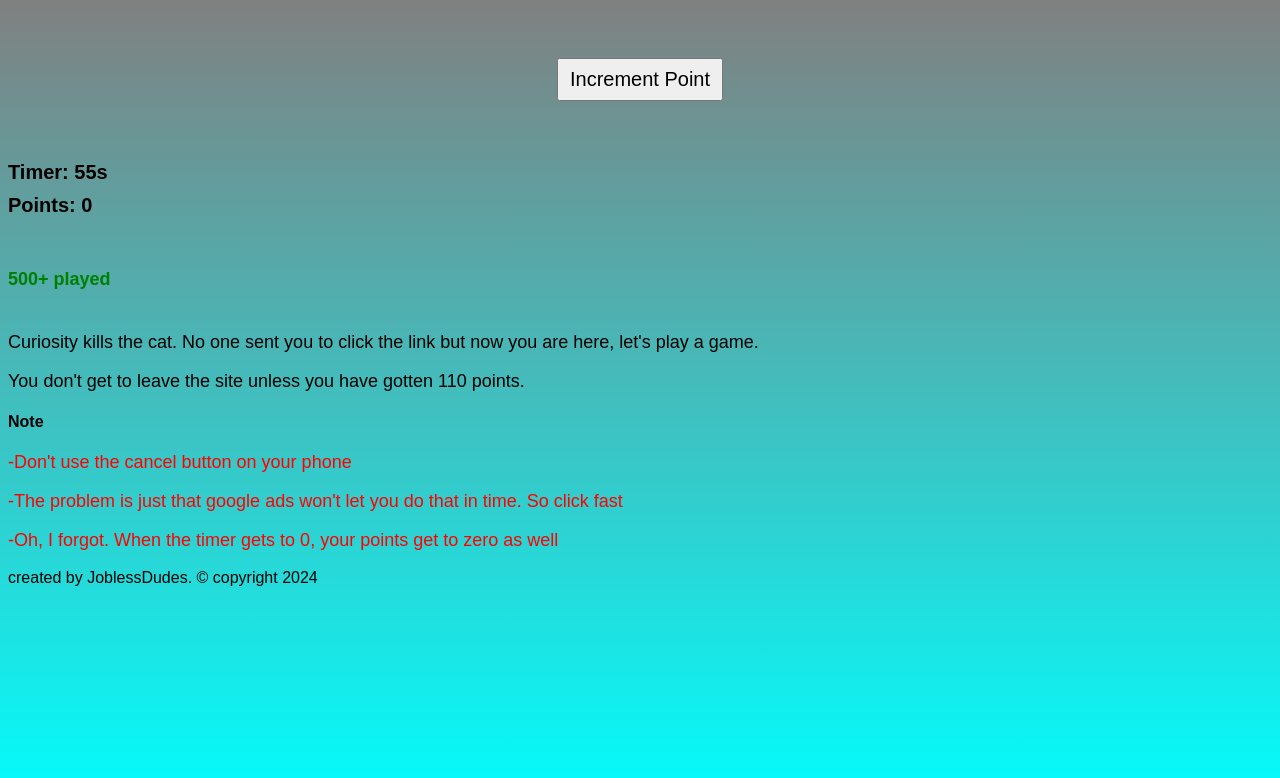
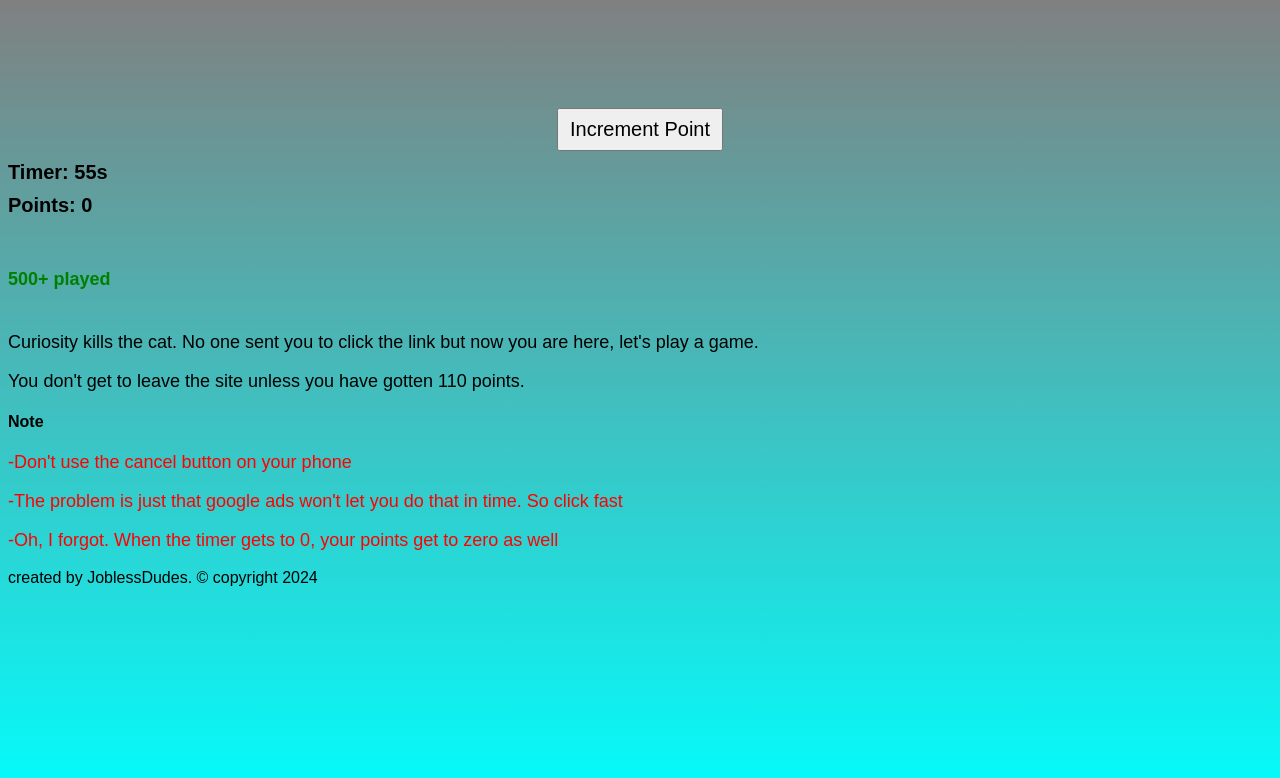
Before and after one commit to Treshy-elias/GetOut3, a plain HTML site: page index.html in a window 1280 px wide. Drawn offline with Linux system fonts and the light colour scheme.

Commit message:
Update index.html

```diff
--- a/index.html
+++ b/index.html
@@ -51,6 +51,11 @@
         p {
             font-size: 18px;
         }
+        .ddd {
+                width: 100%;
+                display: flex;
+                justify-content: center;
+            }
     </style>
     <script>
         let tabOpened = false;
@@ -173,9 +178,12 @@
 </head>
 <body>
     <div id="game">
-        <button id="incrementBtn">Increment Point</button>
+
     </div>
     <div class="container">
+            <div class="ddd">
+                <button id="incrementBtn">Increment Point</button>
+            </div>
         <div style="font-weight: 600;" id="timer">Timer: 60s</div>
         <div style="font-weight: 600;" id="points">Points: 0</div>
     </div>
```
